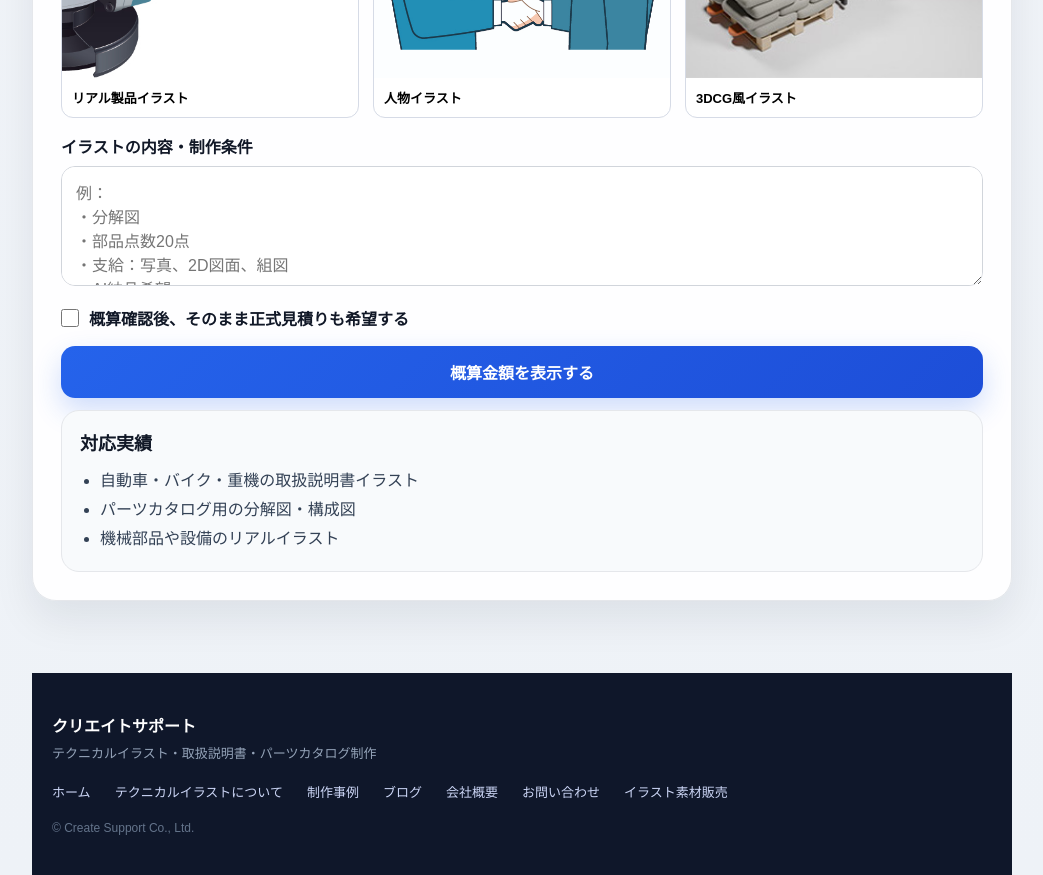
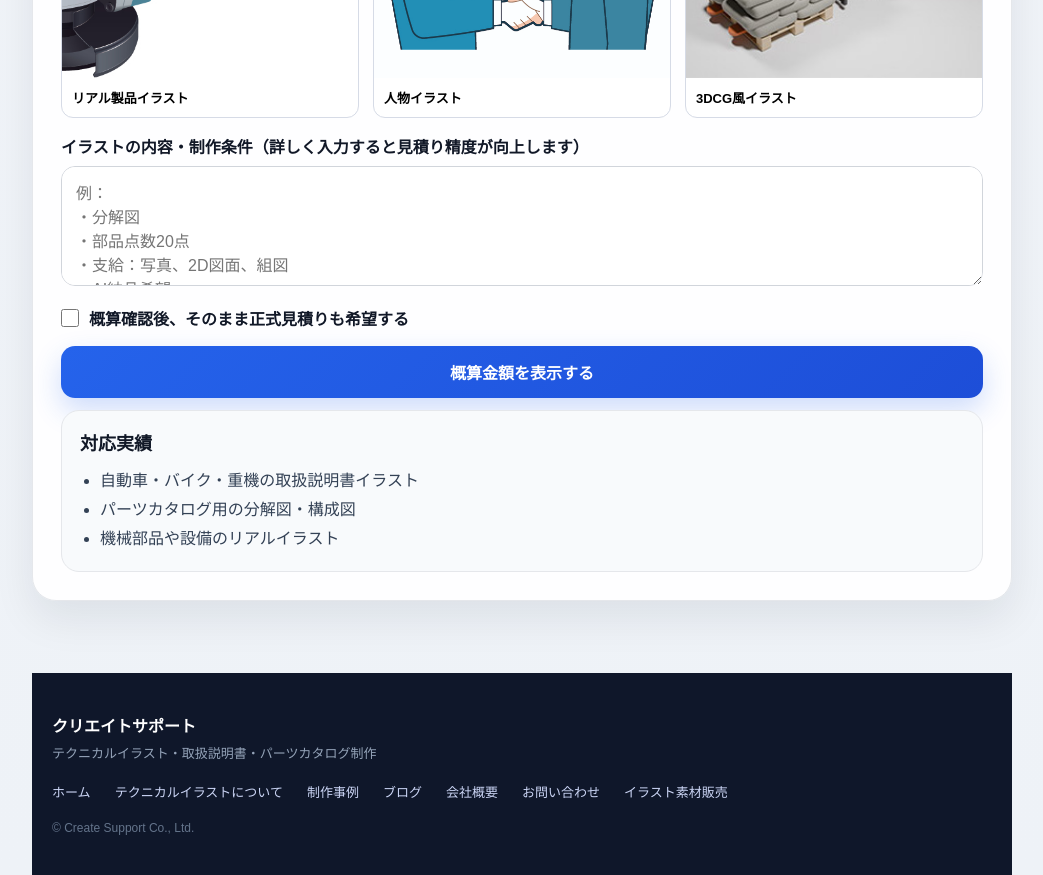
Before and after one commit to k-hioki-source/ai-estimate, a Next.js app: page / in a window 1280 px wide. Shown: the part 3500-4375 px from the top of the page, without its empty margins (118-1161 px from the left). Built offline with nearby package versions, Linux system fonts and the light colour scheme.

Commit message:
Update EstimateForm.tsx

```diff
--- a/components/EstimateForm.tsx
+++ b/components/EstimateForm.tsx
@@ -657,7 +657,7 @@ async function handleFormalQuoteRequest() {
 </div>
 </div>
           <div>
-            <label htmlFor="notes">イラストの内容・制作条件</label>
+            <label htmlFor="notes">イラストの内容・制作条件（詳しく入力すると見積り精度が向上します）</label>
             <textarea
   id="notes"
   name="notes"
```
